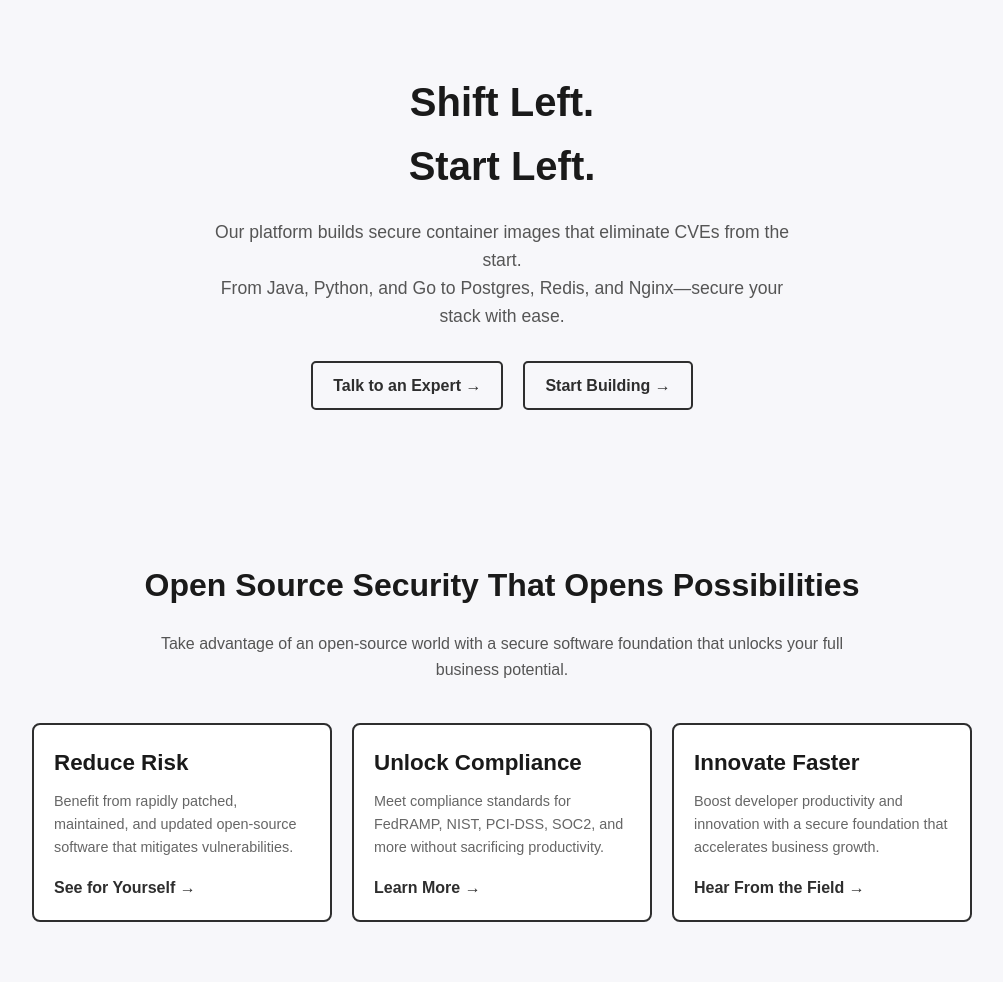
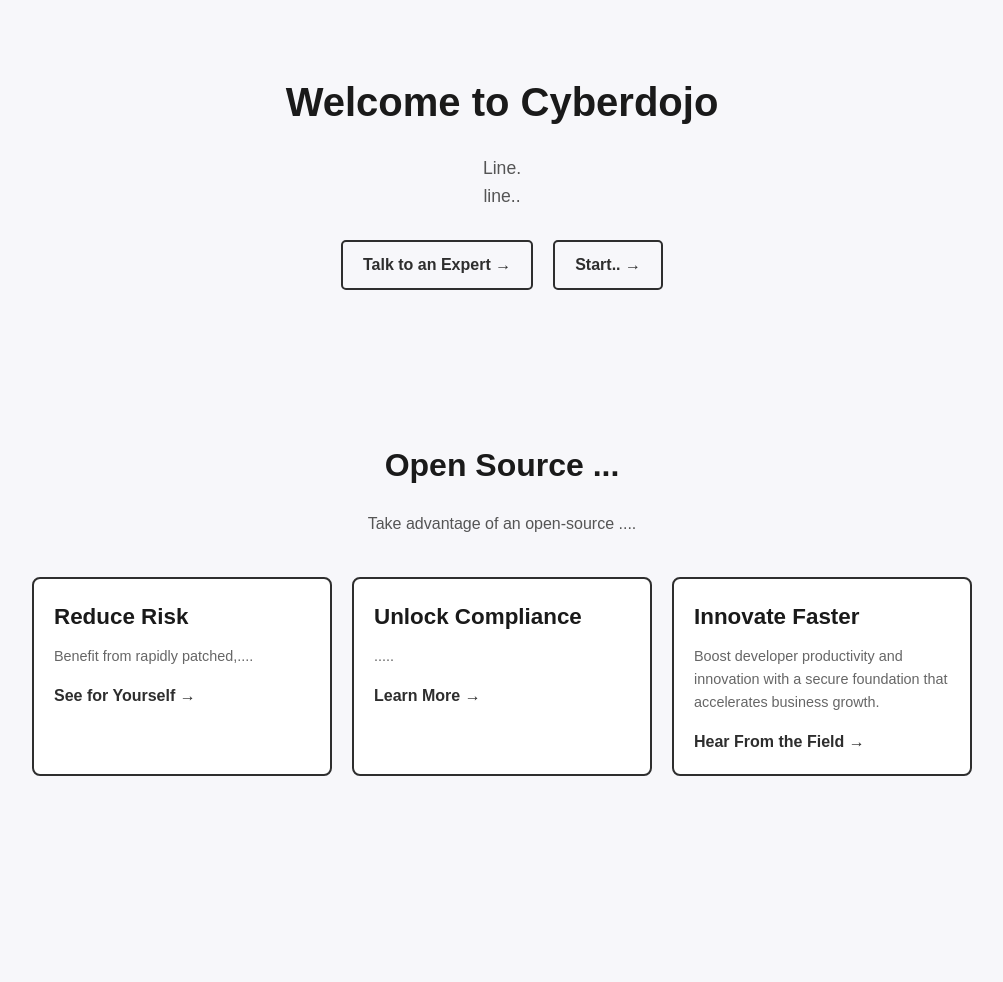
Before and after one commit to Ahmed-AG/cyberdojo-page, a Jekyll site: the page indexv2.html, which Jekyll copies as it is, in a window 1280 px wide. Shown: the whole page, without its empty margins (138-1141 px from the left). Built offline with Jekyll 4.4.1, drawn with Linux system fonts in a browser that asks for light colours; after the commit the page ends 900 px from its top, so only the background shows below that.

Commit message:
initialize page v2

```diff
--- a/indexv2.html
+++ b/indexv2.html
@@ -108,27 +108,27 @@
 
     <!-- Hero Section -->
     <section class="hero">
-        <h1>Shift Left.<br>Start Left.</h1>
-        <p>Our platform builds secure container images that eliminate CVEs from the start.<br>From Java, Python, and Go to Postgres, Redis, and Nginx—secure your stack with ease.</p>
+        <h1>Welcome to Cyberdojo</h1>
+        <p>Line.<br>line..</p>
         <div class="buttons">
             <a href="#" class="button">Talk to an Expert →</a>
-            <a href="#" class="button">Start Building →</a>
+            <a href="#" class="button">Start.. →</a>
         </div>
     </section>
 
     <!-- Features Section -->
     <section class="features">
-        <h2>Open Source Security That Opens Possibilities</h2>
-        <p>Take advantage of an open-source world with a secure software foundation that unlocks your full business potential.</p>
+        <h2>Open Source ...</h2>
+        <p>Take advantage of an open-source ....</p>
         <div class="feature-cards">
             <div class="feature-card">
                 <h3>Reduce Risk</h3>
-                <p>Benefit from rapidly patched, maintained, and updated open-source software that mitigates vulnerabilities.</p>
+                <p>Benefit from rapidly patched,....</p>
                 <a href="#">See for Yourself →</a>
             </div>
             <div class="feature-card">
                 <h3>Unlock Compliance</h3>
-                <p>Meet compliance standards for FedRAMP, NIST, PCI-DSS, SOC2, and more without sacrificing productivity.</p>
+                <p>.....</p>
                 <a href="#">Learn More →</a>
             </div>
             <div class="feature-card">
```
